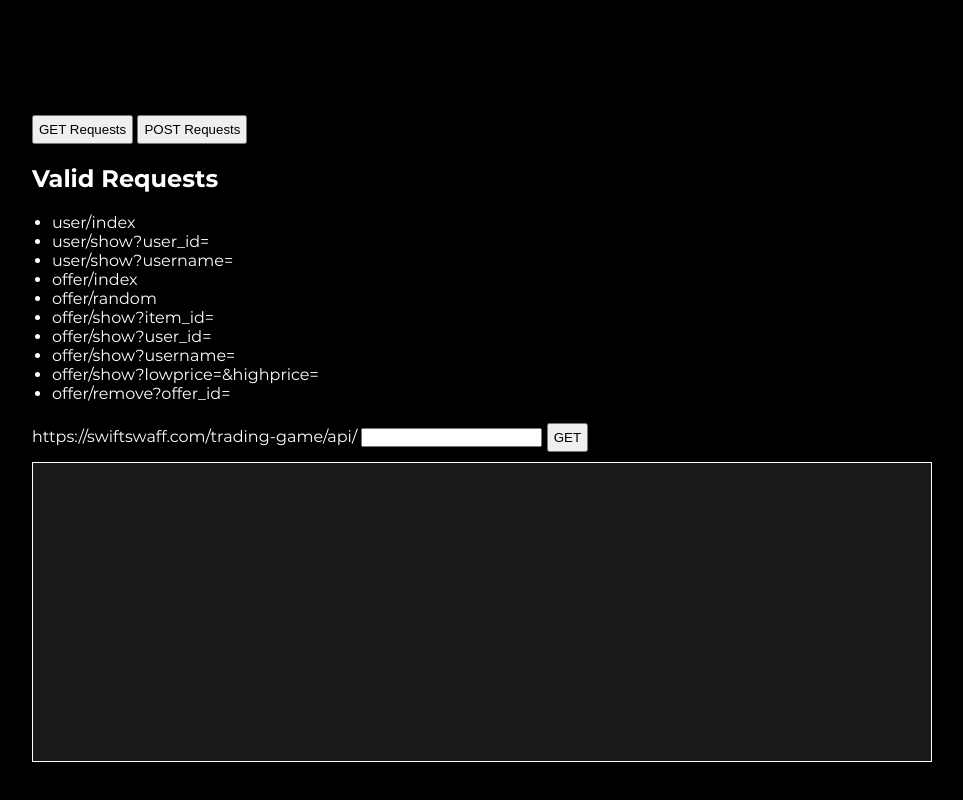
After one commit to SwiftSwaff/portfolio, a PHP site: page /projects/trading_game in a window 1280 px wide. The commit adds this page. Shown: the whole page, without its empty margins (158-1121 px from the left). Run offline with PHP 8.4, Linux system fonts and the light colour scheme.

Commit message:
Added new project pages for my trading game, custom cms, and resume template

```diff
--- a/components/nav.php
+++ b/components/nav.php
@@ -17,7 +17,10 @@ if (!defined('IndexAccessed')) {
         <li class='navbar-elem'>
             <a href='javascript:'>Projects</a>
             <ul class='navbar-dropdown d1'>
-                <li class='navbar-elem'><a href='/overview/countdown'>Countdown</a></li>
+                <li class='navbar-elem'><a href='/overviews/trading_game'>Trading Game API</a></li>
+                <li class='navbar-elem'><a href='/overviews/custom_cms'>Custom CMS</a></li>
+                <li class='navbar-elem'><a href='/overviews/resume_template'>Resume Template</a></li>
+                <li class='navbar-elem'><a href='/overviews/countdown'>Countdown</a></li>
             </ul>
         </li>
     </ul>
--- a/css/app.css
+++ b/css/app.css
@@ -336,7 +336,7 @@ footer {
 
 .btn {
   display: block;
-  width: 8rem;
+  width: 9rem;
   margin: 30px 0;
   padding: 10px;
   border: 1px solid rgba(200, 200, 200, 0.5);
@@ -448,4 +448,31 @@ body.countdown main section .c-wrapper .c-container .c-unit {
   background-color: rgba(255, 255, 255, 0.5);
 }
 
+body.trading_game button, body.trading_game input[type=submit] {
+  padding: 5px;
+}
+body.trading_game h2 {
+  margin: 20px 0;
+}
+body.trading_game ul {
+  margin: 20px 0;
+  padding-left: 20px;
+}
+body.trading_game form {
+  width: 400px;
+  margin-bottom: 40px;
+  color: white;
+}
+body.trading_game form * {
+  width: 100%;
+  margin-bottom: 10px;
+}
+body.trading_game #api-response {
+  min-height: 300px;
+  margin: 10px 0;
+  color: white;
+  background-color: #191919;
+  border: 1px solid white;
+}
+
 /*# sourceMappingURL=app.css.map */
--- a/index.php
+++ b/index.php
@@ -6,11 +6,12 @@ $path = ltrim($_SERVER['REQUEST_URI'], '/');
 $segments = explode('/', $path);
 
 $slug = strtolower($segments[0]);
-$filename = isset($segments[1]) ? strtolower($segments[1]) : null;
+$dirname = isset($segments[1]) ? strtolower($segments[1]) : null;
+$filename = isset($segments[2]) ? strtolower($segments[2]) : null;
 
 $class = "";
 if ($slug == "projects") {
-    $class = "class='{$filename}'";
+    $class = "class='{$dirname}'";
 }
 
 ob_start();
--- /dev/null
+++ b/js/trading_game.js
@@ -0,0 +1,55 @@
+$("main").on("click", "#display-get-panel", function(e) {
+    $("#get-panel").css("display", "block");
+    $("#post-panel").css("display", "none");
+});
+
+$("main").on("click", "#display-post-panel", function(e) {
+    $("#get-panel").css("display", "none");
+    $("#post-panel").css("display", "block");
+});
+
+$("main").on("click", "#get-request", function(e) {
+    $.ajax({
+        url: "trading_game/handle_request.php",
+        method: "POST",
+        data: {
+            action : "GET",
+            uri    : $("#api-request").val()
+        }
+    }).done(function(response) {
+        $("#api-response").html(response);
+    });
+});
+
+$("main").on("submit", "#create-offer", function(e) {
+    e.preventDefault();
+
+    $.ajax({
+        url: "trading_game/handle_request.php",
+        method: "POST",
+        data: {
+            action  : "CreateOffer",
+            user_id : $("input[name='user_id']").val(),
+            item_id : $("input[name='item_id']").val(),
+            price   : $("input[name='price']").val()
+        }
+    }).done(function(response) {
+        $("#api-response").html(response);
+    });
+});
+
+$("main").on("submit", "#buy-offer", function(e) {
+    e.preventDefault();
+
+    $.ajax({
+        url: "trading_game/handle_request.php",
+        method: "POST",
+        data: {
+            action   : "BuyOffer",
+            offer_id : $("input[name='offer_id']").val(),
+            buyer_id : $("input[name='buyer_id']").val()
+        }
+    }).done(function(response) {
+        $("#api-response").html(response);
+    });
+});
--- a/pages/overviews/countdown.php
+++ b/pages/overviews/countdown.php
@@ -3,7 +3,7 @@
         <h1>Countdown</h1>
         <p>This is a little application that counts down until Canada Day. Most similar little websites use days like Christmas and New Years as their countdown end, and as I was searching for background splash images to use, I happened to come across an aesthetically pleasing one that inspired me.</p>
         <p>If you check the site out on Canada Day, you'll be treated to a white and red flashing overlay that lasts until the next day! Exciting right?</p>
-        <p>Languages: HTML5, CSS3 (with Sass), JavaScript</p>
+        <p>Technologies: JavaScript, HTML5, CSS3 (with SASS)</p>
         <div class="overview-options">
             <a class="btn" href="/projects/countdown" target="_blank">Click to View</a>
             <img alt="Countdown Preview" src="/resources/images/countdown-preview.jpeg" />
--- /dev/null
+++ b/pages/projects/trading_game/trading_game.php
@@ -0,0 +1,46 @@
+<main>
+    <section>
+        <button id='display-get-panel'>GET Requests</button>
+        <button id='display-post-panel'>POST Requests</button>
+        <div id='get-panel' class='panel'>
+            <h2>Valid Requests</h2>
+            <ul>
+                <li>user/index</li>
+                <li>user/show?user_id=</li>
+                <li>user/show?username=</li>
+                <li>offer/index</li>
+                <li>offer/random</li>
+                <li>offer/show?item_id=</li>
+                <li>offer/show?user_id=</li>
+                <li>offer/show?username=</li>
+                <li>offer/show?lowprice=&highprice=</li>
+                <li>offer/remove?offer_id=</li>
+            </ul>
+            <label for='api-request'>https://swiftswaff.com/trading-game/api/</label>
+            <input type='text' id='api-request'/>
+            <button id='get-request'>GET</button>
+        </div>
+        <div id='post-panel' class='panel' style='display: none;'>
+            <h2>Create Offer</h2>
+            <form id='create-offer'>
+                <label for='user_id'>User ID</label>
+                <input type='text' name='user_id'/>
+                <label for='item_id'>Item ID</label>
+                <input type='text' name='item_id'/>
+                <label for='price'>Price</label>
+                <input type='text' name='price'/>
+                <input type='submit' value='Submit'/>
+            </form>
+            <h2>Buy Offer</h2>
+            <form id='buy-offer'>
+                <label for='offer_id'>Offer ID</label>
+                <input type='text' name='offer_id'/>
+                <label for='buyer_id'>Buyer ID</label>
+                <input type='text' name='buyer_id'/>
+                <input type='submit' value='Submit'/>
+            </form>
+        </div>
+        <pre id='api-response'></pre>
+        <script type='text/javascript' src='/js/trading_game.js'></script>
+    </section>
+</main>
--- a/router.php
+++ b/router.php
@@ -5,40 +5,39 @@ if (!defined('IndexAccessed')) {
 
 $projectRefs = array(
     "countdown" => "countdown.php",
+    "trading_game" => "trading_game.php",
 );
 
+// handle overview and project pages differently as projects may have multiple files associated to each
 switch ($slug) {
     case "":
         include getenv("DOCUMENT_ROOT") . "/components/hero.php";
         include getenv("DOCUMENT_ROOT") . "/pages/home.php";
         break;
-    case "overview":
-        findNestedRoute("overviews", $filename);
+    case "overviews":
+        $dirname.= str_ends_with($dirname, ".php") ? "" : ".php";
+        if (!include(getenv("DOCUMENT_ROOT") . "/pages/overviews/{$dirname}")) {
+            header('HTTP/1.1 404 Not Found');
+            include getenv("DOCUMENT_ROOT") . "/404.html";
+        }
         break;
     case "projects":
-        findNestedRoute("projects", $filename);
+        $page = "";
+        if (!$filename) { // default file is same as the project name
+            $page = "/pages/projects/{$dirname}/{$dirname}.php";
+        }
+        else { // referring to different php file within project folder
+            $page = "/pages/projects/{$dirname}/{$filename}";
+        }
+
+        if (!include(getenv("DOCUMENT_ROOT") . $page)) {
+            header('HTTP/1.1 404 Not Found');
+            include getenv("DOCUMENT_ROOT") . "/404.html";
+        }
         break;
     default:
         header('HTTP/1.1 404 Not Found');
         include getenv("DOCUMENT_ROOT") . "/404.html";
         break;
 }
-
-function findNestedRoute($slug, $param) {
-    global $projectRefs;
-    foreach ($projectRefs as $name => $file) {
-        if ($param == $name) {
-            if ($slug == "projects") {
-                include getenv("DOCUMENT_ROOT") . "/pages/{$slug}/{$name}/{$file}";
-            }
-            else if ($slug == "overviews") {
-                include getenv("DOCUMENT_ROOT") . "/pages/{$slug}/{$file}";
-            }
-
-            return;
-        }
-    }
-    header('HTTP/1.1 404 Not Found');
-    include getenv("DOCUMENT_ROOT") . "/404.html";
-}
 ?>
--- a/sass/_elements.scss
+++ b/sass/_elements.scss
@@ -1,6 +1,6 @@
 .btn {
     display: block;
-    width: 8rem;
+    width: 9rem;
     margin: 30px 0;
     padding: 10px;
     border: 1px solid rgba(200,200,200,0.5);
--- /dev/null
+++ b/sass/_trading_game.scss
@@ -0,0 +1,34 @@
+body.trading_game {
+    button, input[type='submit'] {
+        padding: 5px;
+    }
+
+    h2 {
+        margin: 20px 0;
+    }
+
+    ul {
+        margin: 20px 0;
+        padding-left: 20px;
+    }
+
+    form {
+        width: 400px;
+        margin-bottom: 40px;
+
+        color: rgba(255,255,255,1);
+
+        * {
+            width: 100%;
+            margin-bottom: 10px;
+        }
+    }
+
+    #api-response {
+        min-height: 300px;
+        margin: 10px 0;
+        color: rgba(255,255,255,1);
+        background-color: rgba(25,25,25,1);
+        border: 1px solid rgba(255,255,255,1);
+    }
+}
--- a/sass/app.scss
+++ b/sass/app.scss
@@ -6,4 +6,4 @@
 @import './_layout';
 @import './_elements';
 @import './_countdown';
-@import './_pokeapi';
+@import './_trading_game';
```
Also changed, not shown: js/pokeapi.js (deleted, +0 -15 lines), pages/overviews/custom_cms.php (added, +12 -0 lines), pages/overviews/resume_template.php (added, +12 -0 lines), pages/overviews/trading_game.php (added, +13 -0 lines), pages/projects/trading_game/handle_request.php (added, +44 -0 lines), sass/_pokeapi.scss (deleted), 1 other file.
